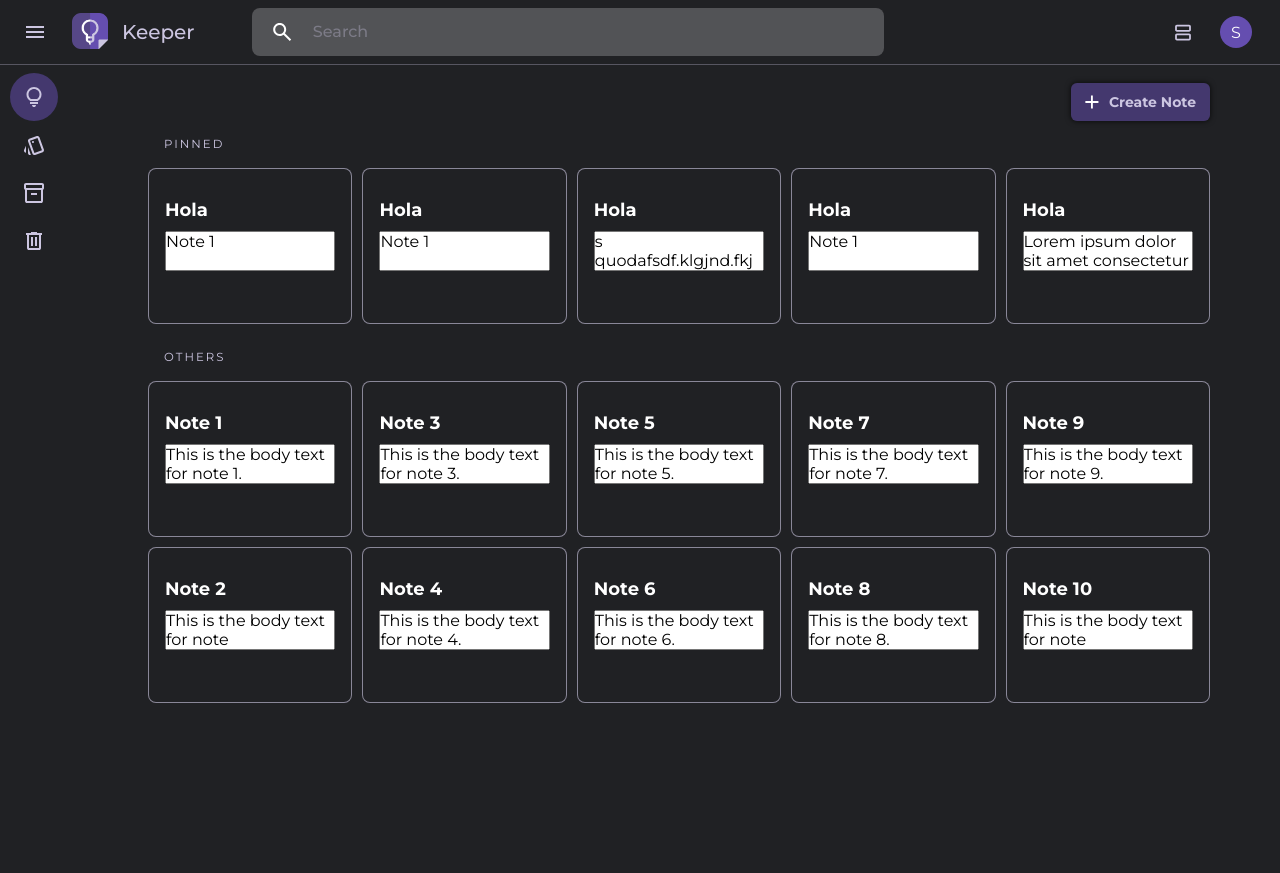
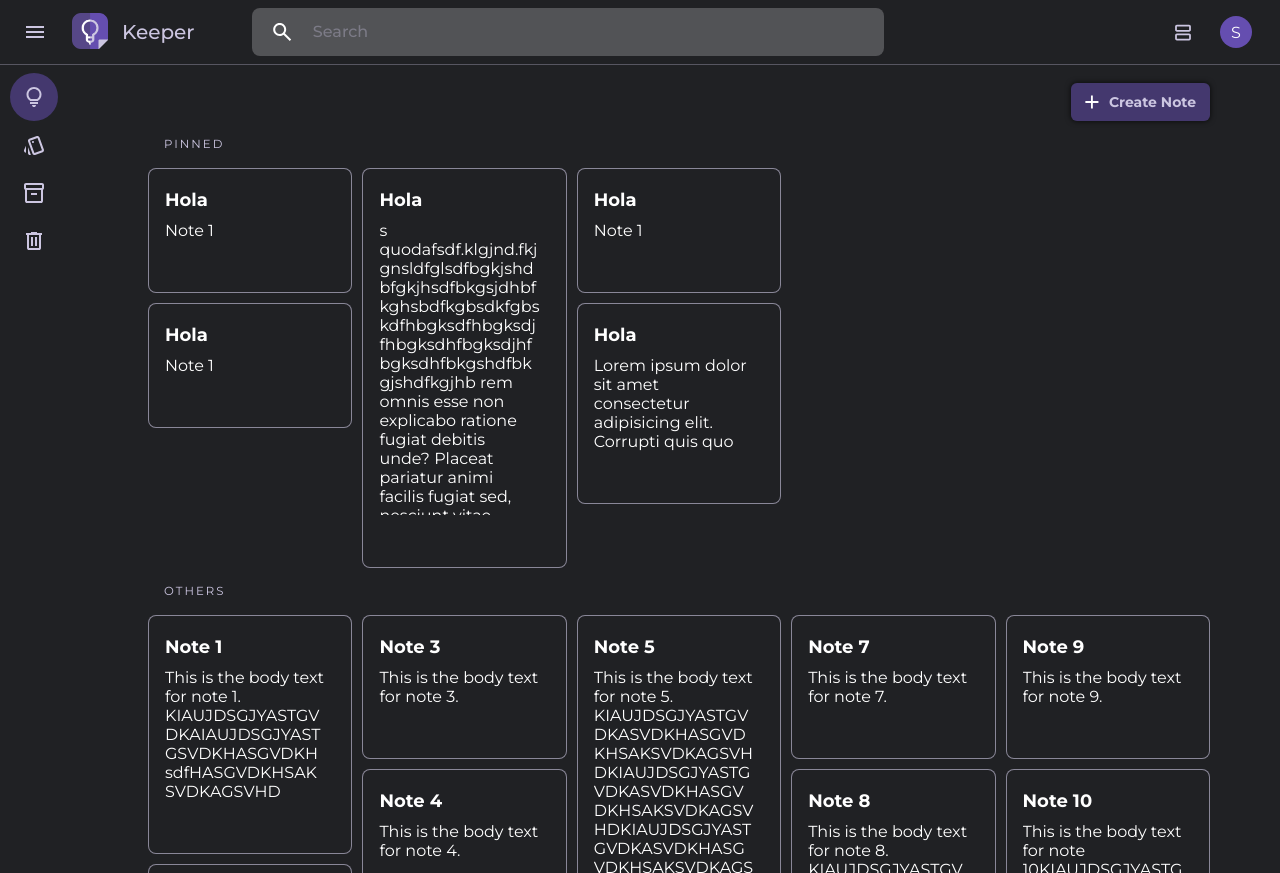
Before and after one commit to ShermanPI/Keeper, a React (Vite) app: page /home in a window 1280 px wide. Built offline with nearby package versions, Linux system fonts and the light colour scheme.

Commit message:
style: :sparkles: the invisible note now can resize with the new sizes

```diff
--- a/src/components/Note/Note.jsx
+++ b/src/components/Note/Note.jsx
@@ -1,10 +1,17 @@
+import { useState } from 'react'
 import './assets/style/note.css'
 import NoteForm from './NoteForm'
 
 export default function Note ({ children, title }) {
+  const [noteText, setNoteText] = useState(children)
+
+  const saveNote = ({ noteText }) => {
+    setNoteText(noteText)
+  }
+
   return (
-    <NoteForm className='invisible-note' title={title} noteBody={children}>
-      <NoteForm className='ampliable-note' title={title} noteBody={children} />
+    <NoteForm className='invisible-note' title={title} noteBody={noteText}>
+      <NoteForm className='ampliable-note' title={title} noteBody={noteText} onSave={saveNote} />
     </NoteForm>
   )
 }
--- a/src/components/Note/NoteForm.jsx
+++ b/src/components/Note/NoteForm.jsx
@@ -1,32 +1,24 @@
-import { useState } from 'react'
+import { useRef, useState } from 'react'
 import { CheckIcon, DeleteIcon, ImageIcon, InventoryIcon, PalleteIcon, PushPinIcon } from './assets/images/Icons'
 
-export default function NoteForm ({ className, children, title, noteBody }) {
+export default function NoteForm ({ className, children, title, noteBody, onSave = function noop () {} }) {
   const [amplified, setAmplified] = useState(false)
-  const [textareaHeight, setTextareaHeight] = useState('auto')
-  console.log('render')
+  const noteTextRef = useRef()
 
   const handleNoteClick = (e) => {
     e.stopPropagation()
     setAmplified(true)
   }
 
-  const handleBackgroundClick = (e) => {
+  const handleCloseAndSave = (e) => {
     e.stopPropagation()
     setAmplified(false)
-  }
-
-  const changeTextAreaHeight = (e) => {
-    const newHeight = `${e.target.scrollHeight}px`
-    if (newHeight !== textareaHeight) {
-      setTextareaHeight(`${newHeight}`)
-      console.log(newHeight, textareaHeight)
-    }
+    onSave({ noteText: noteTextRef.current.textContent })
   }
 
   return (
     <>
-      <form className={`note ${amplified ? 'amplified-note' : ''} ${className}`} onClick={handleNoteClick}>
+      <div className={`note ${amplified ? 'amplified-note' : ''} ${className}`} onClick={handleNoteClick}>
         <div className='note-top-icons'>
           <div className='select-note-icon'>
             <CheckIcon />
@@ -36,8 +28,12 @@ export default function NoteForm ({ className, children, title, noteBody }) {
           </div>
         </div>
 
-        <input type='text' name='' defaultValue={title} className='note-title' placeholder='Title' />
-        <textarea className='note-text' style={{ height: textareaHeight }} defaultValue={noteBody} placeholder='Note' onKeyDown={changeTextAreaHeight} />
+        <input type='text' name='note-title' defaultValue={title} className='note-title' placeholder='Title' />
+        <div className='note-text' name='note-text' placeholder='Note'>
+          <p ref={noteTextRef} contentEditable='true' role='textarea' suppressContentEditableWarning>
+            {noteBody}
+          </p>
+        </div>
 
         <div className='note-buttons-container'>
           <div className='note-action-button'>
@@ -54,8 +50,8 @@ export default function NoteForm ({ className, children, title, noteBody }) {
           </div>
         </div>
         {children}
-      </form>
-      <div className={`note-container ${amplified ? 'amplified-note-background' : ''}`} onClick={handleBackgroundClick} />
+      </div>
+      <div className={`note-container ${amplified ? 'amplified-note-background' : ''}`} onClick={handleCloseAndSave} />
     </>
   )
 }
--- a/src/components/Note/assets/style/note.css
+++ b/src/components/Note/assets/style/note.css
@@ -10,20 +10,31 @@
   background-color: #202124;
   break-inside: avoid;
   cursor: auto;
+  max-height: 50vh;
+}
+
+.note p{
+  cursor: default;
 }
 
 .note input[type="text"]{
   cursor: default;
+
 }
 
-.note textarea{
-  cursor: default;
-  resize: none;
-  height: ;
+.note-text::-webkit-scrollbar{
+  width: 0px;
 }
 
-.note textarea::-webkit-scrollbar{
-  width: 0px;
+.amplified-note > .note-text::-webkit-scrollbar{
+  width: 0.8rem;
+  position: absolute;
+}
+
+.amplified-note > .note-text::-webkit-scrollbar-thumb{
+  background-color: #afafb0;
+  cursor: pointer;
+  border-radius: 0.3rem;
 }
 
 .ampliable-note{
@@ -46,10 +57,12 @@
 
 .amplified-note{
   z-index: 3;
+  padding: 2rem;
   width: 100%;
   height: auto;
   max-width: 60rem;
   box-shadow: 0px 0px 5px 1px rgba(0,0,0,0.75);
+  max-height: 90vh;
 
   /*withouth the note animation*/
   top: 50%;
@@ -62,10 +75,10 @@
   cursor: text;
 }
 
-.amplified-note textarea{
+.amplified-note p{
   cursor: text;
+
 }
-
 
 .note-buttons-container{
   display: none;
@@ -106,13 +119,14 @@
   width: 3rem;
   height: 3rem;
   position: relative;
-  right: -1rem;
-  top: 0.8rem;
+  right: 0.8rem;
+  top: 1.4rem;
   opacity: 0;
   /* transition: background 0.2s ease; */
   padding: 0.4rem;
   cursor: pointer;
   border-radius: 3rem;
+  position: absolute;
 }
 
 .file-note-icon:hover{
@@ -154,7 +168,7 @@
 .note.amplified-note .file-note-icon{
   margin-left: auto;
   top: 1rem;
-  right: 0;
+  right: 1rem;
   opacity: 1;
 }
 
@@ -177,11 +191,16 @@
 
 .note-text{
   margin-top: 1rem;
-  word-wrap:break-word;
+  overflow-y: hidden;
   font-size: 1.6rem;
+  padding-right: 1rem;
 }
 
-.note-text:focus{
+.amplified-note .note-text{
+  overflow-y: scroll;
+}
+
+.note-text p:focus{
   outline: none;
 }
 
```
